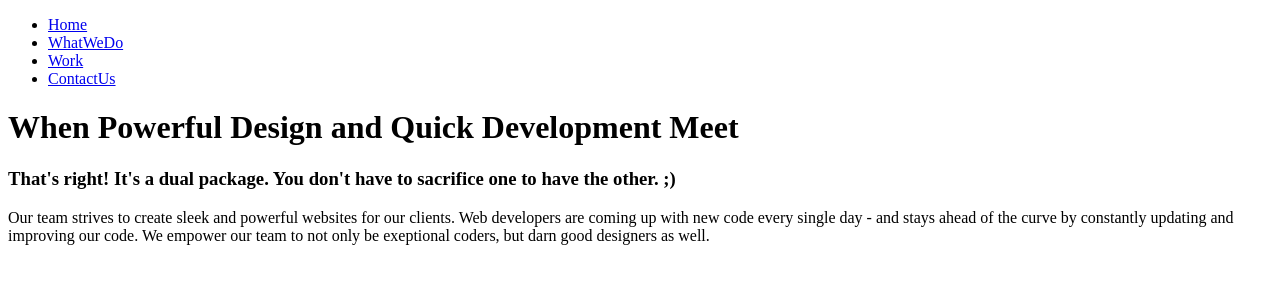
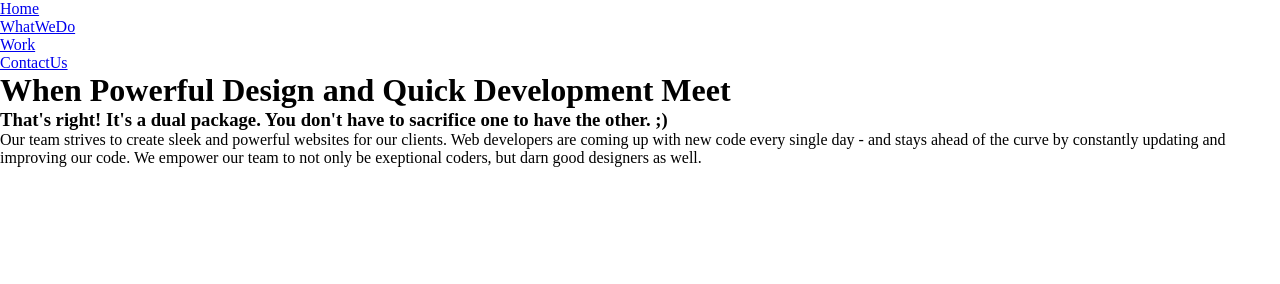
Before and after one commit to mattcombs/mockupsite1, a plain HTML site: page index.html in a window 1280 px wide. Drawn offline with Linux system fonts and the light colour scheme.

Commit message:
add link to main.css

```diff
--- a/index.html
+++ b/index.html
@@ -4,6 +4,7 @@
 <head>
   <meta charset="utf-8">
   <meta name="viewport" content="width=device-width, initial-scale=1">
+  <link rel="stylesheet" href="css/main.css">
   <link href='https://fonts.googleapis.com/css?family=Quicksand' rel='stylesheet' type='text/css'>
   <link href='https://fonts.googleapis.com/css?family=EB+Garamond' rel='stylesheet' type='text/css'>
   <link href='https://fonts.googleapis.com/css?family=Arvo' rel='stylesheet' type='text/css'>
@@ -11,7 +12,7 @@
 </head>
           <!--  =====Body=====  -->
 <body>
-          <!--  ====Fixed Pos. Nav====  -->
+          <!--  ====Fixed Position Nav?====  -->
   <div>
     <nav>
       <ul>
```
